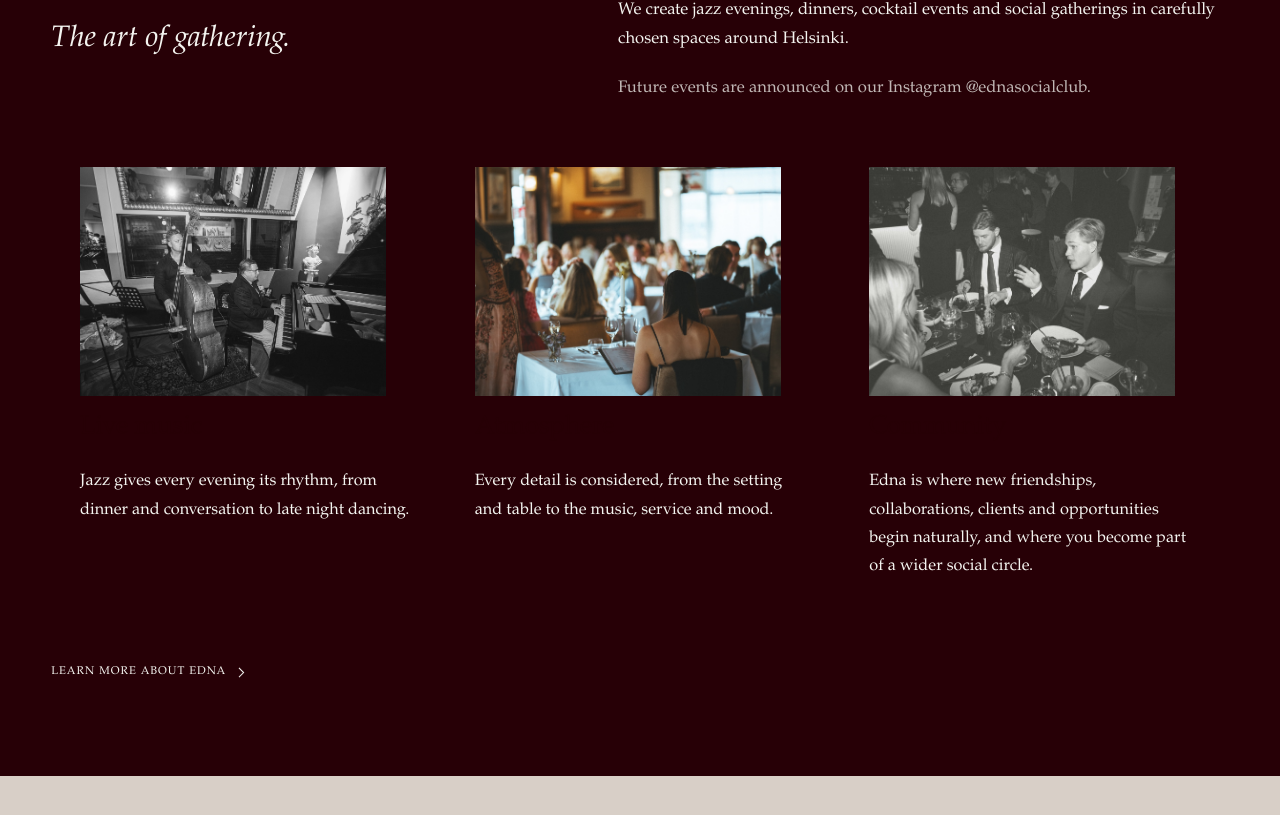
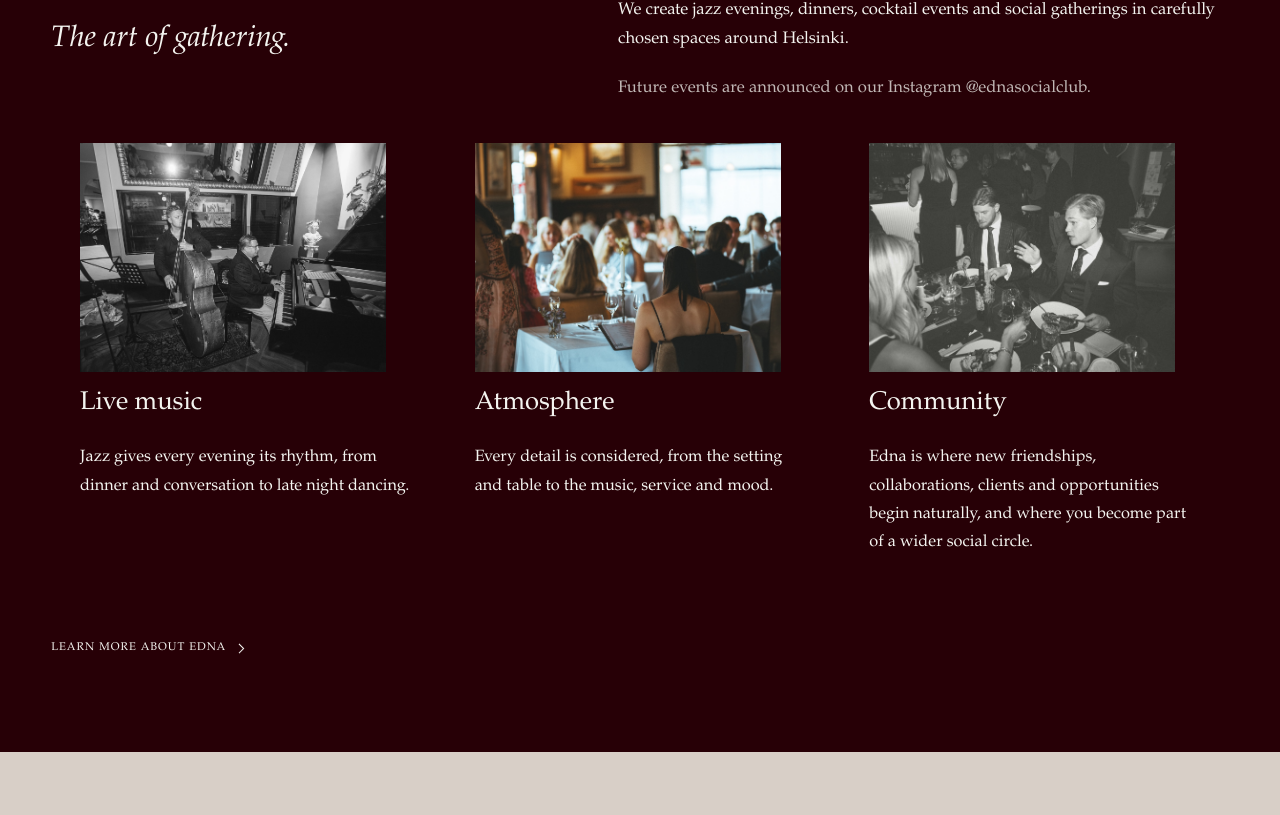
Before and after one commit to Ednasocialclub/ednasocialclub, a Next.js app: page /en in a window 1280 px wide. Shown: the part 951-1766 px from the top of the page. Built offline with nearby package versions, Linux system fonts and the light colour scheme.

Commit message:
Refine About pillar spacing and headings

```diff
--- a/app/globals.css
+++ b/app/globals.css
@@ -482,11 +482,7 @@ button {
 }
 
 .overview-about .about-pillars {
-  margin-top: clamp(3rem, 5vw, 4rem);
-}
-
-.overview-about .about-pillar__heading {
-  color: var(--ivory);
+  margin-top: 2.5rem;
 }
 
 .overview-about__cta {
@@ -686,6 +682,10 @@ button {
 }
 
 .about-pillars {
+  --about-image-heading-gap: 0.75rem;
+  --about-heading-copy-gap: 0.75rem;
+  --about-pillar-heading-color: var(--wine);
+
   display: grid;
   width: min(100%, 82.5rem);
   grid-template-columns: repeat(3, minmax(0, 1fr));
@@ -694,6 +694,10 @@ button {
 }
 
 .about-pillars--compact {
+  --about-image-heading-gap: 1rem;
+  --about-heading-copy-gap: clamp(1.125rem, 2vw, 1.5rem);
+  --about-pillar-heading-color: var(--ivory);
+
   width: min(100%, 70rem);
   gap: clamp(3.5rem, 5vw, 5rem);
 }
@@ -725,20 +729,16 @@ button {
 }
 
 .about-pillar .about-pillar__heading {
-  margin: clamp(0.625rem, 1vw, 0.875rem) 0 0;
-  color: var(--wine);
+  margin: var(--about-image-heading-gap) 0 0;
+  color: var(--about-pillar-heading-color);
   font-size: clamp(1.35rem, 2vw, 1.85rem);
   font-weight: 400;
   letter-spacing: 0;
   line-height: 1.2;
 }
 
-.about-pillars--compact .about-pillar__heading {
-  margin-top: clamp(0.75rem, 1.25vw, 1rem);
-}
-
 .about-pillar p {
-  margin: clamp(1.125rem, 2vw, 1.5rem) 0 0;
+  margin: var(--about-heading-copy-gap) 0 0;
   font-size: 1.02rem;
   line-height: 1.74;
 }
```
